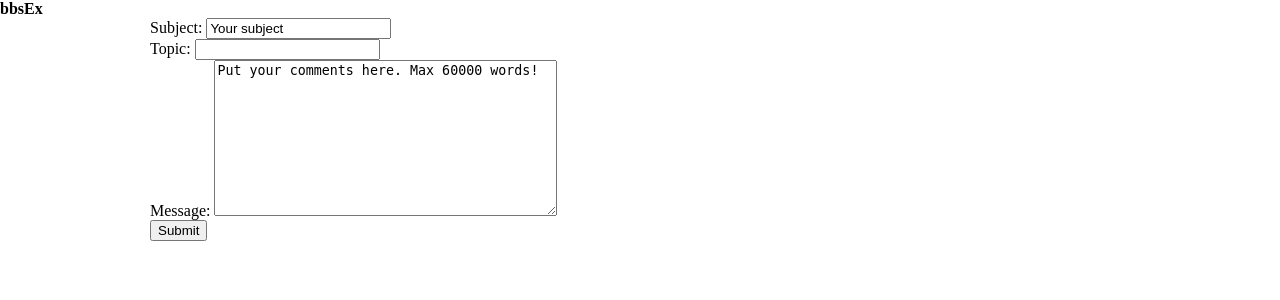
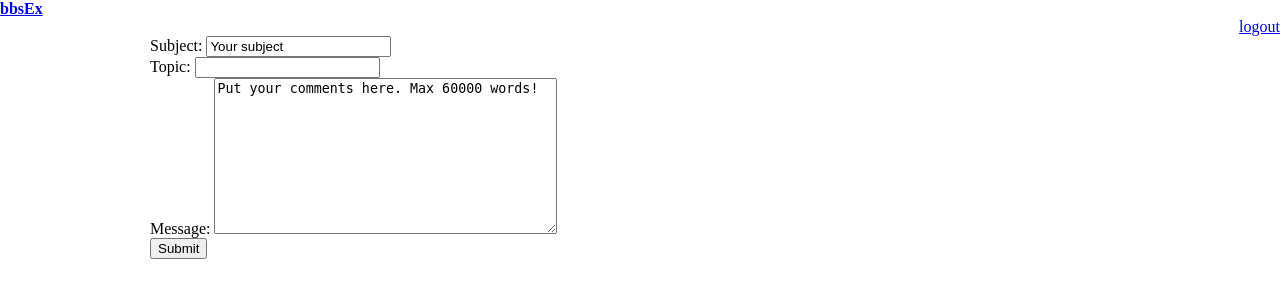
Before and after one commit to Albert-Chan/uglyDuckling, a Django app: page /p/ in a window 1280 px wide. Shown: the top 300 px of the page. Run offline with Django 3.2, Linux system fonts and the light colour scheme; the visitor is signed in with stand-in values (Sample User, id 1); data that the repository does not hold is empty.

Commit message:
Support logout

```diff
--- a/bbsEx/bbsEx/static/post.css
+++ b/bbsEx/bbsEx/static/post.css
@@ -5,6 +5,10 @@ border: 0;
 font-size: 100%;
 vertical-align: baseline;
 background: transparent;
+}
+
+.banner {
+	width: 100%;
 }
 
 .container {
--- a/bbsEx/bbsEx/templates/posts/post.html
+++ b/bbsEx/bbsEx/templates/posts/post.html
@@ -8,7 +8,8 @@
     <link rel="stylesheet" type="text/css" href="http://127.0.0.1:8000/site_static/post.css" />
 </head>
 <body>
-    <h1>bbsEx</h1>
+    <h1><a href="/p">bbsEx</a></h1>
+    <div class="banner" style="text-align: right"><span><a href="/logout">logout</a></span></div>
     <div class="container">
     	<div class="feed_item">
     		<div class="title">{{ post.subject }}</div>
--- a/bbsEx/bbsEx/templates/posts/posts.html
+++ b/bbsEx/bbsEx/templates/posts/posts.html
@@ -8,7 +8,8 @@
     <link rel="stylesheet" type="text/css" href="http://127.0.0.1:8000/site_static/post.css" />
 </head>
 <body>
-    <h1>bbsEx</h1>
+    <h1><a href="/p">bbsEx</a></h1>
+    <div class="banner" style="text-align: right"><span><a href="/logout">logout</a></span></div>
     <div class="container">
     {% for post in current_posts %}
     	<div class="feed_item">
--- a/bbsEx/bbsEx/urls.py
+++ b/bbsEx/bbsEx/urls.py
@@ -20,7 +20,8 @@ urlpatterns = patterns('',
 
     (r'^$', views.index),
     (r'^login/$', login),
-    (r'^logout/$', logout),
+    #(r'^logout/$', logout),
+    (r'^logout/$', logout, {'next_page': '/'}),
     (r'^p/$', posts),
     (r'^p/(\d+)/.+$', p),
     (r'^t/(.+)$', t),
```
